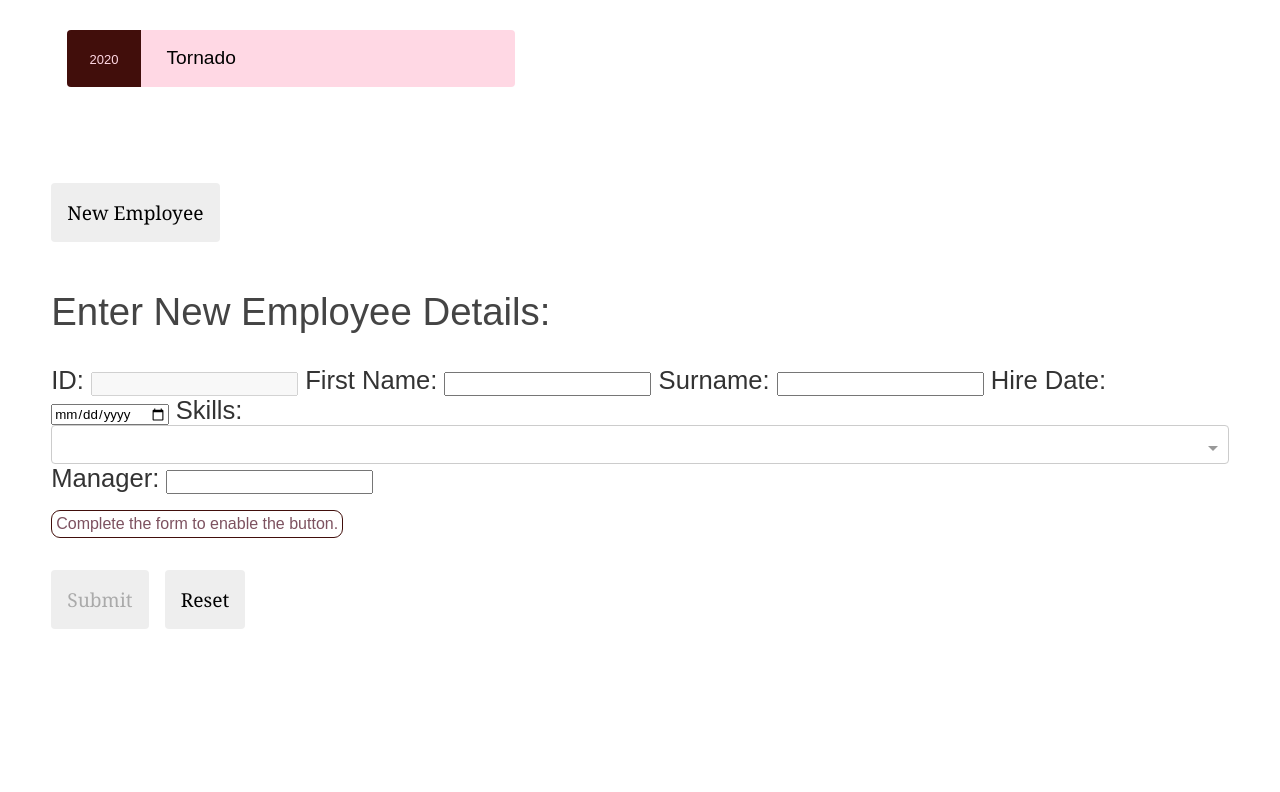
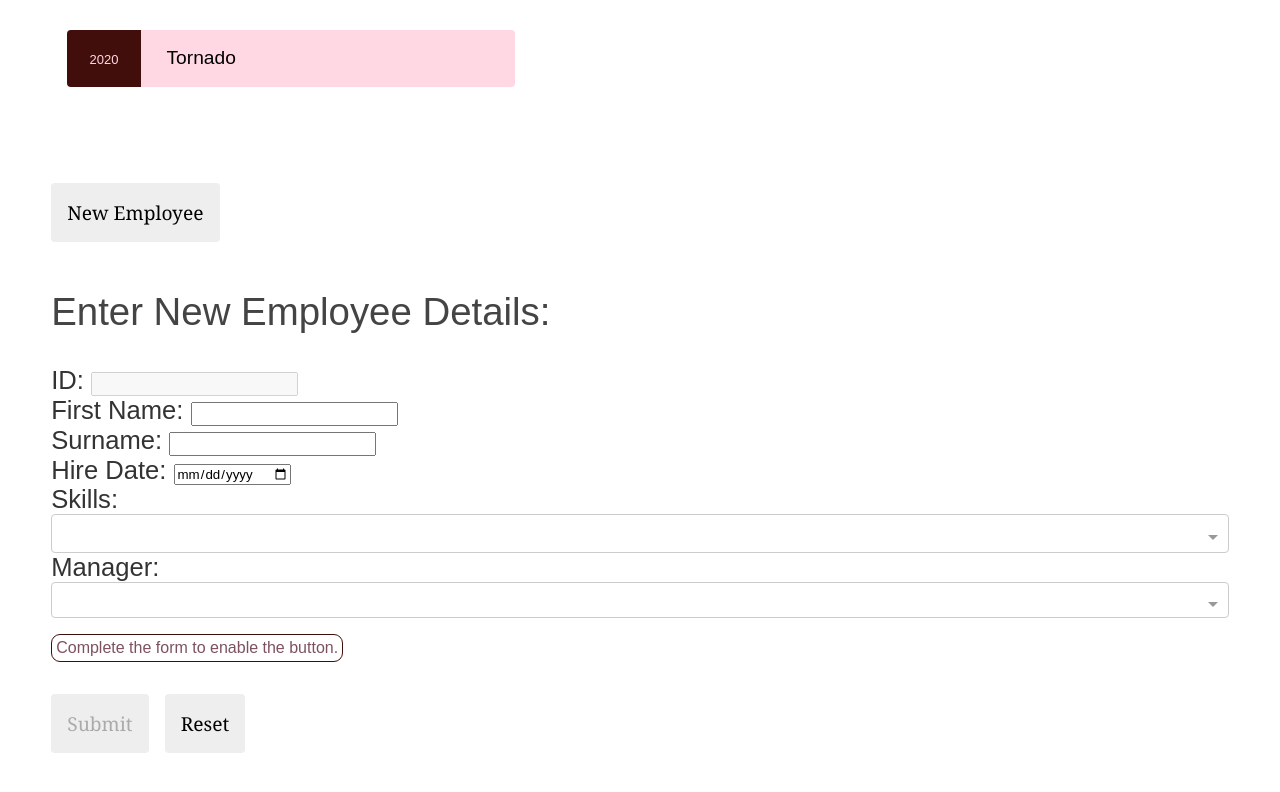
Before and after one commit to CompetencyMatrix/TeamAppFrontend, an Angular app: page / in a window 1280 px wide. Shown: the part 947-1739 px from the top of the page. Before the commit the page ends 1643 px from the top, so only its background shows below. Built offline with nearby package versions, Linux system fonts and the light colour scheme.

Commit message:
Working Multiselect for employees.

```diff
--- a/src/app/features/employee-form/employee-form.component.html
+++ b/src/app/features/employee-form/employee-form.component.html
@@ -8,19 +8,29 @@
     <ng-template #newEmployeeBlock><span>Enter New Employee</span></ng-template>
     Details:
   </h2>
+
+  <div class="employee-form__field">
     <label for="id"> ID: </label>
     <input formControlName="id" id="id" type="text" />
+  </div>
 
   <!--  TODO: should [(ngModel)] be added here so that changes in name are reflected in current value in the form -->
+  <div class="employee-form__field">
     <label for="name"> First Name: </label>
     <input formControlName="name" id="name" type="text" />
+  </div>
 
+  <div class="employee-form__field">
     <label for="surname"> Surname: </label>
     <input formControlName="surname" id="surname" type="text" />
+  </div>
 
+  <div class="employee-form__field">
     <label for="hireDate"> Hire Date: </label>
     <input formControlName="hireDate" id="hireDate" type="date" />
+  </div>
 
+  <div class="employee-form__field">
     <label for="skills"> Skills: </label>
     <ng-select
       [items]="skills"
@@ -31,9 +41,17 @@
       formControlName="skills"
       [multiple]="true">
     </ng-select>
+  </div>
 
+  <div class="employee-form__field">
     <label for="manager"> Manager: </label>
-  <input formControlName="manager" id="manager" type="text" />
+
+    <ng-select [searchable]="true" id="manager" formControlName="manager">
+      <ng-option *ngFor="let manager of otherEmployees" [value]="manager.name">
+        {{ manager.name }}
+      </ng-option>
+    </ng-select>
+  </div>
 
   <p *ngIf="!employeeForm.valid" class="employee-form__hint">
     Complete the form to enable the button.
--- a/src/app/features/employee-form/employee-form.component.scss
+++ b/src/app/features/employee-form/employee-form.component.scss
@@ -1,6 +1,7 @@
 @import '../../../colors';
 
-.employee-form__hint {
+.employee-form {
+  &__hint {
     font-size: 1rem;
     color: $tapp-tertiary;
     border-color: $tapp-tertiary-dark;
@@ -10,3 +11,7 @@
     border-radius: 9px;
     border-width: 0.5px;
   }
+    &__field {
+      width: 100%;
+  }
+}
--- a/src/app/features/employee-form/employee-form.component.ts
+++ b/src/app/features/employee-form/employee-form.component.ts
@@ -7,6 +7,7 @@ import {
 } from '@angular/core';
 import { FormBuilder, FormGroup, Validators } from '@angular/forms';
 import { EmployeeDTOInterface } from '../../models/DTO/employeeDTO';
+import { EMPLOYEES } from '../../mocks/mock-employees';
 
 @Component({
   selector: 'app-employee-form',
@@ -17,6 +18,8 @@ export class EmployeeFormComponent {
   @Input() editedEmployee?: EmployeeDTOInterface;
   skills: string[] = ['Angular', 'Java', 'Python', 'C++'];
   projects: string[] = ['JJIT', 'OSMG', 'WW2D'];
+  otherEmployees: EmployeeDTOInterface[];
+
   employeeForm: FormGroup;
 
   //TODO: Why values are never set using this initialization - always after onChanges
@@ -29,6 +32,9 @@ export class EmployeeFormComponent {
       skills: [this.editedEmployee?.skills || ''],
       manager: [this.editedEmployee?.manager || ''],
     });
+    this.otherEmployees = this.getEmployees().filter(
+      (e: EmployeeDTOInterface) => e.id != this.editedEmployee?.id
+    );
   }
 
   ngOnChanges(): void {
@@ -38,6 +44,9 @@ export class EmployeeFormComponent {
     } else {
       this.employeeForm.reset();
     }
+    this.otherEmployees = this.getEmployees().filter(
+      (e: EmployeeDTOInterface) => e.id != this.editedEmployee?.id
+    );
   }
 
   @Output() editEmployeeEvent = new EventEmitter<EmployeeDTOInterface>();
@@ -58,4 +67,9 @@ export class EmployeeFormComponent {
       this.employeeForm.reset();
     }
   }
+  // tODO: symuluje zapytanie do backendu
+  private getEmployees() {
+    // TODO: czy mogę tak zrobic,czy powinienem od rodzica jakos liste pobierac employees - imo po prostu z backendu by sie to bralo zapytaniem
+    return EMPLOYEES;
+  }
 }
```
Lines whose indentation alone changed are shown as unchanged.
